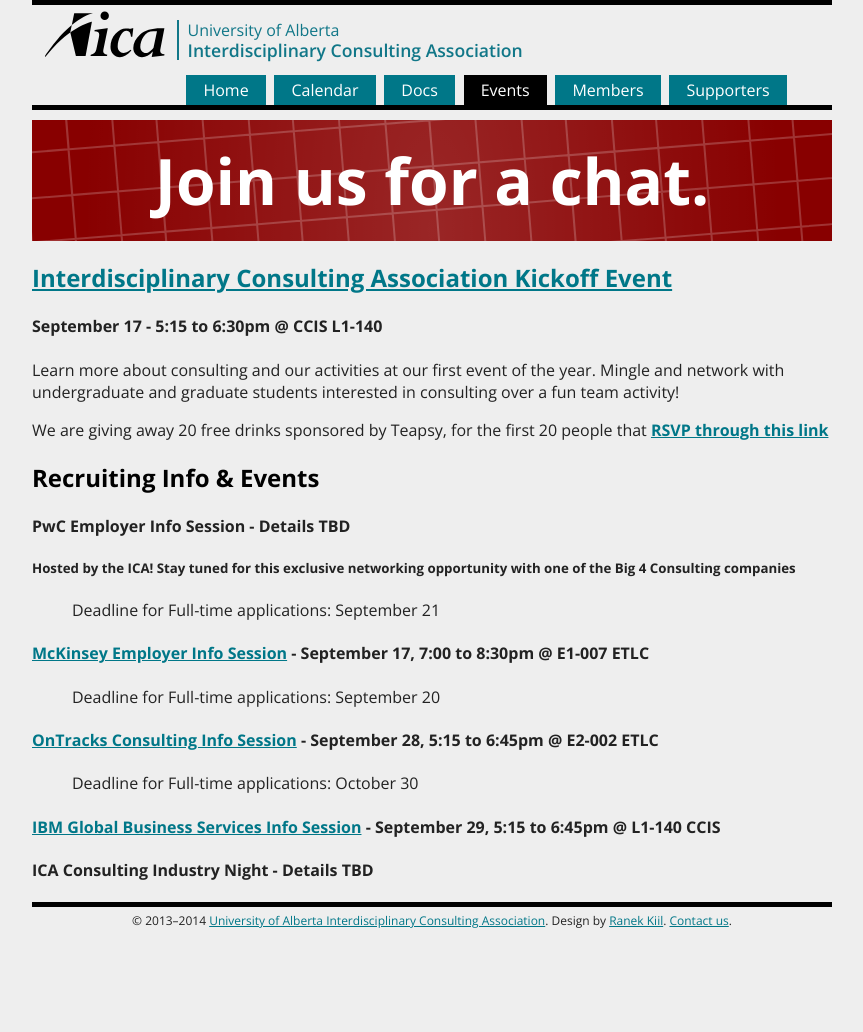
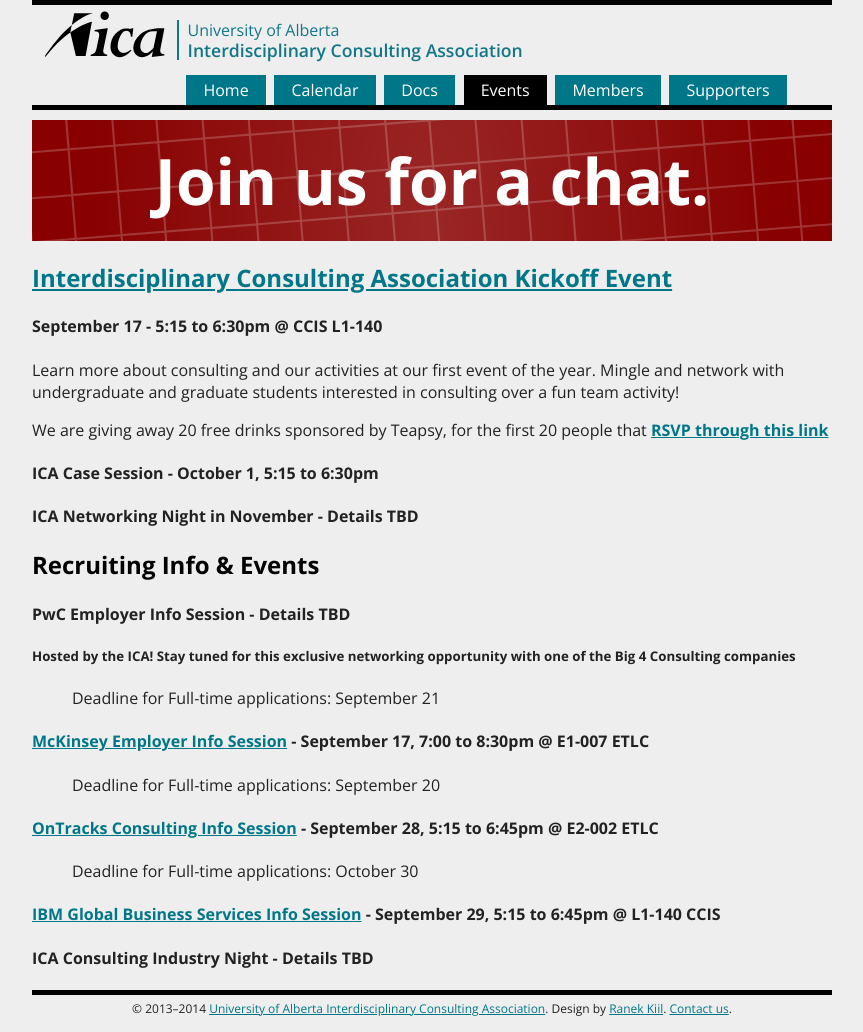
Before and after one commit to UAlbertaConsulting/ica.ualberta.ca, a Jekyll site: the page built from pages/events.md, in a window 1280 px wide. Shown: the whole page, without its empty margins (208-1071 px from the left). Built offline with Jekyll 4.4.1, drawn with Linux system fonts in a browser that asks for light colours; comment, search, counter and statistics services are not loaded; before the commit the page ends 944 px from its top, so only the background shows below that.

Commit message:
Update events.md

```diff
--- a/pages/events.md
+++ b/pages/events.md
@@ -13,7 +13,9 @@ Learn more about consulting and our activities at our first event of the year. M
 
 We are giving away 20 free drinks sponsored by Teapsy, for the first 20 people that [<b>RSVP through this link</b>](https://docs.google.com/forms/d/12hm3OVVTAaeoh3yjNhPj9udOzXb3eJpgkGINSoKYsac/viewform?usp=send_form.)
 
+#### ICA Case Session - October 1, 5:15 to 6:30pm
 
+#### ICA Networking Night in November - Details TBD
 
 ## Recruiting Info & Events
 
```
